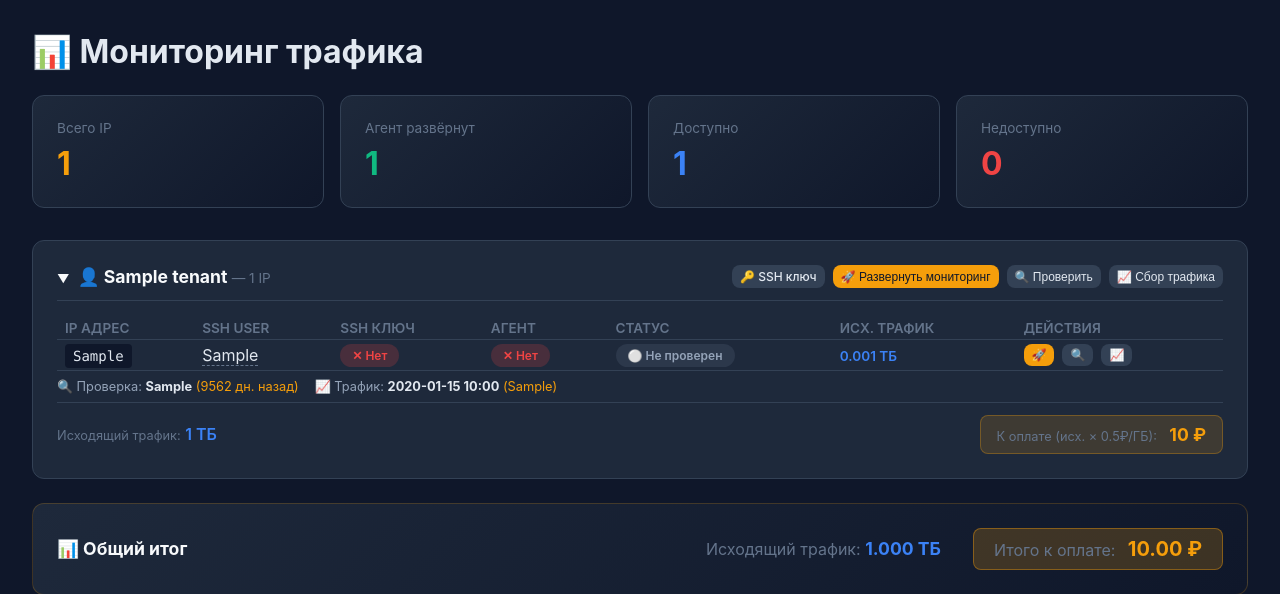
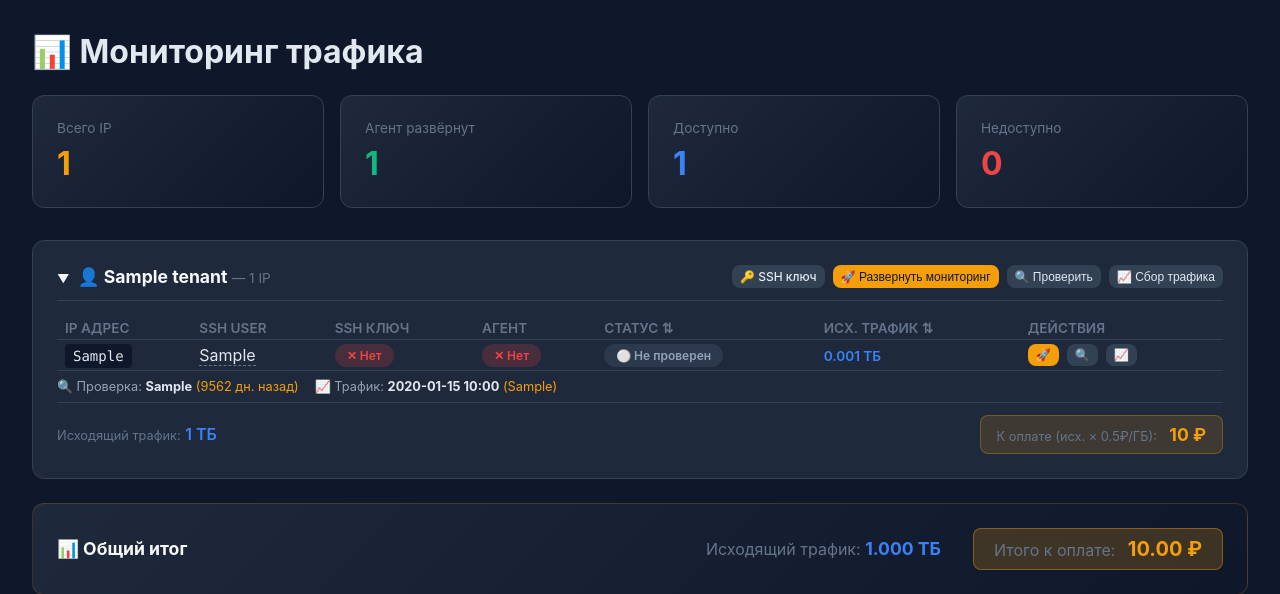
Before and after one commit to G3ndalf/vkpanel, a FastAPI app: template templates/monitoring.html in a window 1280 px wide. Shown: the top 594 px of the page. Run offline with FastAPI, Linux system fonts and the light colour scheme; the template is opened without the code that fills it: most values are stand-ins (such as "Sample title", 1, 10 or a date in 2020).

Commit message:
feat: сортировка серверов по статусу и исх. трафику

```diff
--- a/templates/monitoring.html
+++ b/templates/monitoring.html
@@ -57,14 +57,14 @@
                     <th>SSH user</th>
                     <th>SSH ключ</th>
                     <th>Агент</th>
-                    <th>Статус</th>
-                    <th>Исх. трафик</th>
+                    <th style="cursor:pointer;user-select:none;" onclick="sortTable(this, 'status')">Статус <span class="sort-icon">⇅</span></th>
+                    <th style="cursor:pointer;user-select:none;" onclick="sortTable(this, 'traffic')">Исх. трафик <span class="sort-icon">⇅</span></th>
                     <th>Действия</th>
                 </tr>
             </thead>
             <tbody>
                 {% for ip in tenant.ips %}
-                <tr id="row-{{ ip.ip.replace('.', '-') }}">
+                <tr id="row-{{ ip.ip.replace('.', '-') }}" data-status="{{ 1 if ip.is_reachable == true else (0 if ip.is_reachable == false else -1) }}" data-traffic="{{ ip.last_traffic.total_tx_gb if ip.last_traffic else 0 }}">
                     <td><code class="ip-code">{{ ip.ip }}</code></td>
                     <td>
                         <span class="ssh-user-display" id="user-{{ ip.ip.replace('.', '-') }}" onclick="editSshUser('{{ ip.ip }}', this)" style="cursor: pointer; border-bottom: 1px dashed #64748b;" title="Нажмите для изменения">{{ ip.ssh_user }}</span>
@@ -527,6 +527,30 @@ function updateTimeAgo() {
 updateTimeAgo();
 setInterval(updateTimeAgo, 60000);
 
+// ─── Сортировка таблицы ──────────────────────
+function sortTable(th, key) {
+    const table = th.closest('table');
+    const tbody = table.querySelector('tbody');
+    const rows = Array.from(tbody.querySelectorAll('tr'));
+    const icon = th.querySelector('.sort-icon');
+
+    // Определяем направление
+    const asc = th.dataset.sortDir !== 'asc';
+    th.dataset.sortDir = asc ? 'asc' : 'desc';
+
+    // Сбросить иконки в этой таблице
+    table.querySelectorAll('.sort-icon').forEach(s => s.textContent = '⇅');
+    icon.textContent = asc ? '↑' : '↓';
+
+    rows.sort((a, b) => {
+        const va = parseFloat(a.dataset[key]) || 0;
+        const vb = parseFloat(b.dataset[key]) || 0;
+        return asc ? vb - va : va - vb;
+    });
+
+    rows.forEach(r => tbody.appendChild(r));
+}
+
 // ─── Клавиатура ──────────────────────────────
 document.addEventListener('keydown', (e) => {
     if (e.key === 'Escape') { closeTrafficModal(); closeSshUserModal(); }
```
